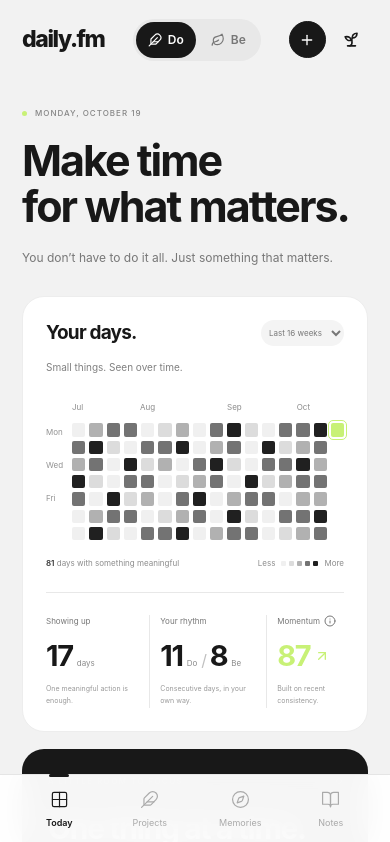
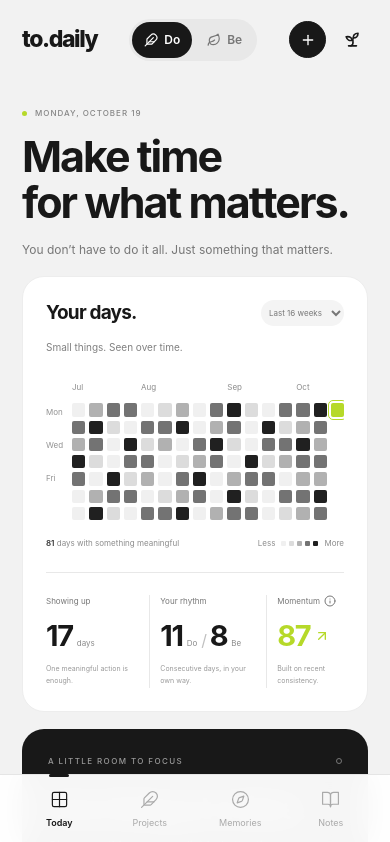
Before and after one commit to oleafm/dailyfm, a Next.js app: page / in a window 390 px wide. Shown: the top 842 px of the page. Built offline with nearby package versions, Linux system fonts and the light colour scheme.

Commit message:
Refresh to.daily branding and refine UI spacing and filters

```diff
--- a/src/app/globals.css
+++ b/src/app/globals.css
@@ -9,8 +9,8 @@
   --secondary: #686868;
   --muted: #888888;
   --line: #e8e8e8;
-  --accent: #c8f176;
-  --accent-soft: #f4fbe4;
+  --accent: #B6D929;
+  --accent-soft: #f0f6d4;
   --radius: 22px;
   --font:
     -apple-system, BlinkMacSystemFont, "Helvetica Neue", Arial, sans-serif;
@@ -152,7 +152,7 @@
   font-size: 9px;
   font-weight: 400;
   letter-spacing: 0.1px;
-  margin-top: 5px;
+  margin-top: 1px;
 }
 .nav-caption {
   font-size: 9px;
@@ -383,7 +383,7 @@
   padding: 35px 42px 0;
 }
 .page-intro {
-  margin-bottom: 34px;
+  margin-bottom: 22px;
 }
 .eyebrow {
   color: #858585;
@@ -394,7 +394,7 @@
   text-transform: uppercase;
 }
 .page-intro .eyebrow {
-  margin-bottom: 17px;
+  margin-bottom: 13px;
 }
 .eyebrow .live-dot {
   margin-right: 8px;
@@ -428,7 +428,7 @@
   color: #777;
   font-size: 13px;
   line-height: 1.8;
-  margin-top: 18px;
+  margin-top: 14px;
 }
 .today-intro {
   display: flex;
@@ -559,12 +559,15 @@
   grid-row: 5;
 }
 .grid-chart-body {
+  --grid-gap: 4px;
+  --grid-columns: 26;
   flex: 1;
   min-width: 0;
+  overflow-x: auto;
 }
 .month-labels {
   display: grid;
-  gap: 4px;
+  gap: var(--grid-gap);
   color: #8b8b8b;
   font-size: 9px;
   margin-bottom: 10px;
@@ -575,7 +578,7 @@
   display: grid;
   grid-template-rows: repeat(7, 1fr);
   grid-auto-flow: column;
-  gap: 4px;
+  gap: var(--grid-gap);
 }
 .day-square {
   width: 100%;
@@ -1087,8 +1090,8 @@
 }
 .area-label {
   border-radius: 5px;
-  background: #f1f1f1;
-  color: #777;
+  background: var(--accent);
+  color: var(--ink);
   font-size: 9px;
   line-height: 1;
   padding: 5px 7px;
@@ -1552,6 +1555,9 @@
   margin-top: 9px;
 }
 .filter-tabs {
+  background: #e8e8e8;
+  border-radius: 28px;
+  padding: 4px;
   display: flex;
   align-items: center;
   gap: 4px;
@@ -2324,8 +2330,8 @@
   .focus-card {
     padding: 30px;
   }
-  .contribution-grid {
-    gap: 5px;
+  .grid-chart-body {
+    --grid-gap: 5px;
   }
   .focus-card h2 {
     font-size: 31px;
@@ -2654,12 +2660,12 @@
     padding: 28px 22px 0;
   }
   .page-intro {
-    margin-bottom: 27px;
+    margin-bottom: 15px;
   }
   .page-intro .eyebrow {
     font-size: 8px;
     letter-spacing: 1px;
-    margin-bottom: 17px;
+    margin-bottom: 13px;
   }
   h1 {
     font-size: 43px;
@@ -2670,14 +2676,14 @@
   .page-intro > div > p:not(.eyebrow) {
     font-size: 12px;
     line-height: 1.8;
-    margin-top: 17px;
+    margin-top: 13px;
     max-width: 340px;
   }
   .today-note {
     display: none;
   }
   .today-intro {
-    margin-bottom: 28px;
+    margin-bottom: 16px;
   }
   .dashboard-grid {
     grid-template-columns: minmax(0, 1fr);
@@ -2717,10 +2723,10 @@
   }
   .month-labels {
     font-size: 8px;
-    gap: 4px;
-  }
-  .contribution-grid {
-    gap: 4px;
+    gap: var(--grid-gap);
+  }
+  .grid-chart-body {
+    --grid-gap: 4px;
   }
   .day-square {
     border-radius: 2px;
@@ -3322,8 +3328,8 @@
   .activity-card .section-heading h2 {
     font-size: 18px;
   }
-  .contribution-grid {
-    gap: 3px;
+  .grid-chart-body {
+    --grid-gap: 3px;
   }
   .grid-footer {
     font-size: 7px;
@@ -3439,3 +3445,7 @@
 .sprout-celebration > .icon-button:focus-visible { outline: 2px solid var(--accent); outline-offset: 3px; }
 .sprout-celebration-copy { min-width: 0; max-width: 320px; overflow-wrap: anywhere; }
 .sprout-celebration > .icon-button { flex-shrink: 0; }
+
+@media (max-width: 1000px) {
+  .grid-chart-body { --grid-columns: 16; }
+}
--- a/src/app/layout.tsx
+++ b/src/app/layout.tsx
@@ -2,7 +2,7 @@
 import "./globals.css";
 
 export const metadata: Metadata = {
-  title: "daily.fm — A little, every day",
+  title: "to.daily — A little, every day",
   description:
     "A quiet place to see your progress. Meaningful work and a life well lived.",
 };
--- a/src/components/prototype/ActivityGrid.tsx
+++ b/src/components/prototype/ActivityGrid.tsx
@@ -78,7 +78,7 @@
         <div className="grid-chart-body">
           <div
             className="month-labels"
-            style={{ gridTemplateColumns: `repeat(${weeks}, 1fr)` }}
+            style={{ gridTemplateColumns: `repeat(${weeks}, calc((100% - (var(--grid-columns) - 1) * var(--grid-gap)) / var(--grid-columns)))` }}
           >
             {days
               .filter((_, i) => i % 7 === 0)
@@ -92,7 +92,7 @@
           </div>
           <div
             className="contribution-grid"
-            style={{ gridTemplateColumns: `repeat(${weeks}, 1fr)` }}
+            style={{ gridTemplateColumns: `repeat(${weeks}, calc((100% - (var(--grid-columns) - 1) * var(--grid-gap)) / var(--grid-columns)))` }}
           >
             {days.map((d) => (
               <button
--- a/src/components/prototype/PrototypeApp.tsx
+++ b/src/components/prototype/PrototypeApp.tsx
@@ -411,13 +411,13 @@
         <button
           className="brand"
           onClick={() => navigate("today")}
-          aria-label="daily.fm home"
+          aria-label="to.daily home"
         >
           <span className="brand-mark" aria-hidden="true">
-            d.
+            .d
           </span>
           <span>
-            daily<span className="brand-period">.fm</span>
+            to<span className="brand-period">.daily</span>
             <small>A little, every day.</small>
           </span>
         </button>
@@ -521,7 +521,7 @@
               Your space<span>/</span>
               {navigation.find((n) => n.view === view)?.label}
             </span>
-            <span className="mobile-brand">daily.fm</span>
+            <span className="mobile-brand">to.daily</span>
           </div>
           <div className="area-switch" aria-label="Choose an area">
             <button
@@ -698,7 +698,7 @@
             />
           )}
           <footer className="page-footer">
-            <span className="footer-brand">daily.fm</span>
+            <span className="footer-brand">to.daily</span>
             <p>Evidence, not judgment.</p>
             <span>
               Made for a life in progress.
```
